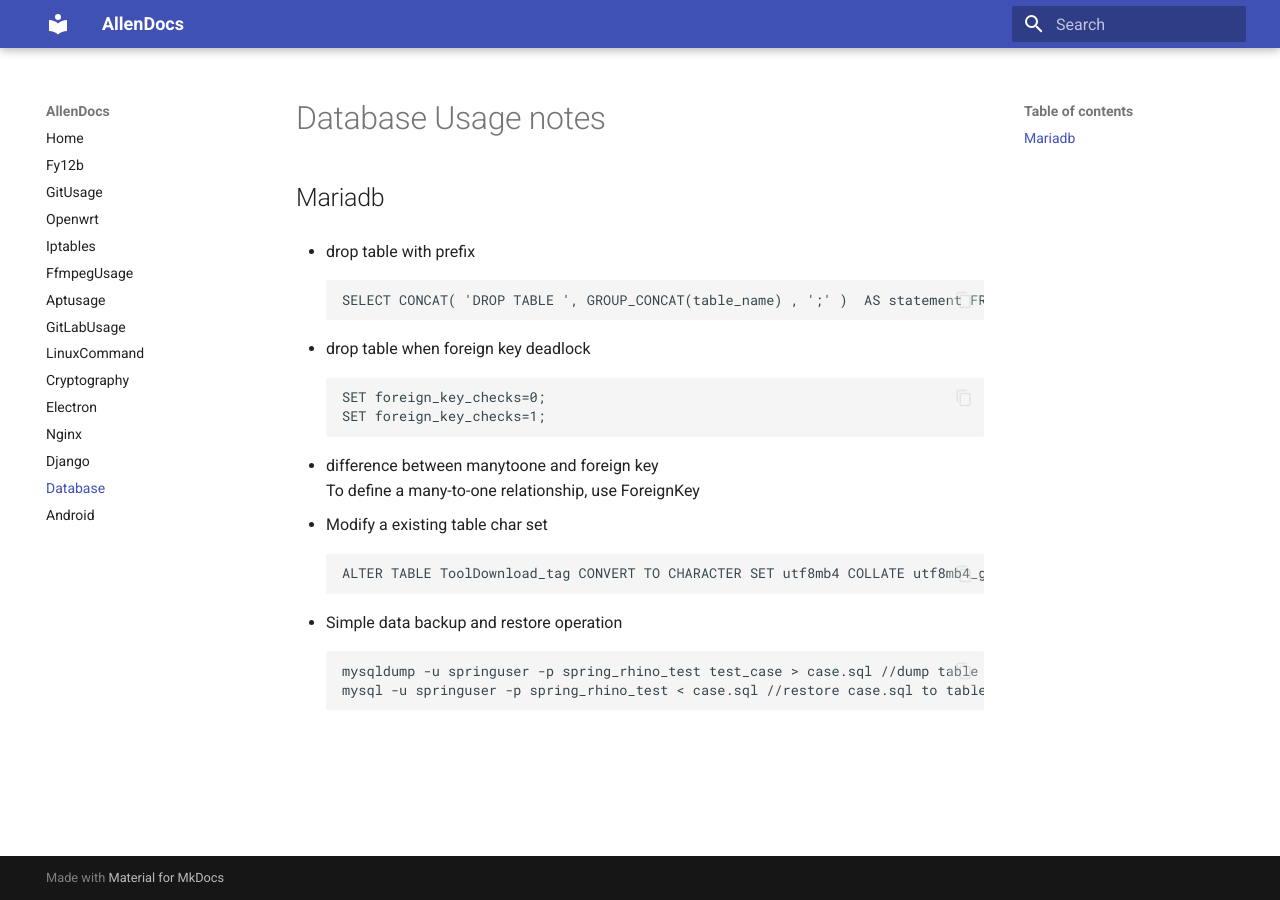
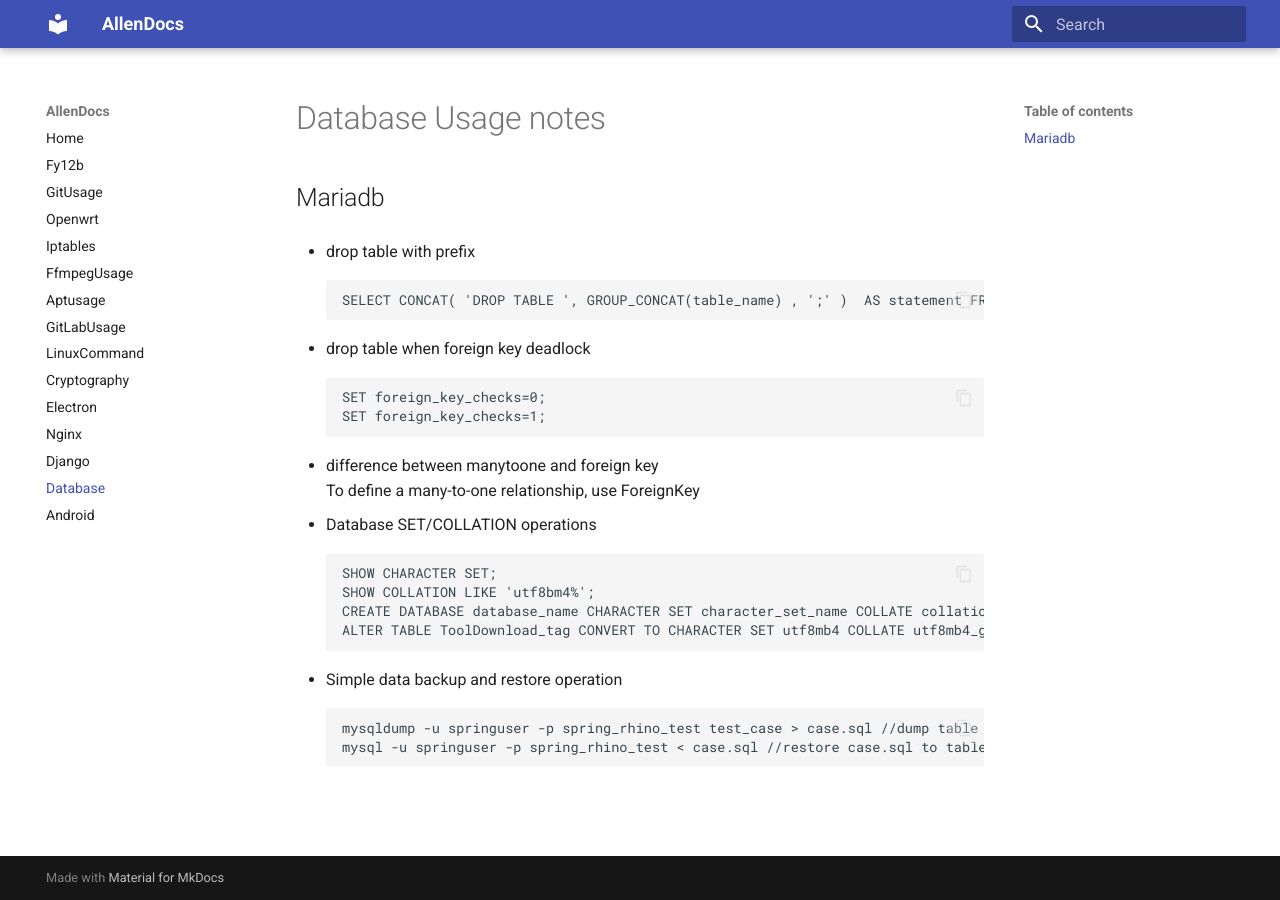
Before and after one commit to Ordinary-Capability/mydoc, an MkDocs documentation site: the page built from docs/database.md, in a window 1280 px wide. Built offline with MkDocs 1.6.1 and Material for MkDocs 9.7.7, drawn with Linux system fonts in a browser that asks for light colours.

Commit message:
Update database.md

````diff
--- a/docs/database.md
+++ b/docs/database.md
@@ -14,8 +14,11 @@
 - difference between manytoone and foreign key
     To define a many-to-one relationship, use ForeignKey
 
-- Modify a existing table char set
+- Database SET/COLLATION operations
     ```
+    SHOW CHARACTER SET;
+    SHOW COLLATION LIKE 'utf8bm4%';
+    CREATE DATABASE database_name CHARACTER SET character_set_name COLLATE collation_name;
     ALTER TABLE ToolDownload_tag CONVERT TO CHARACTER SET utf8mb4 COLLATE utf8mb4_general_ci;
     ```
 
````
